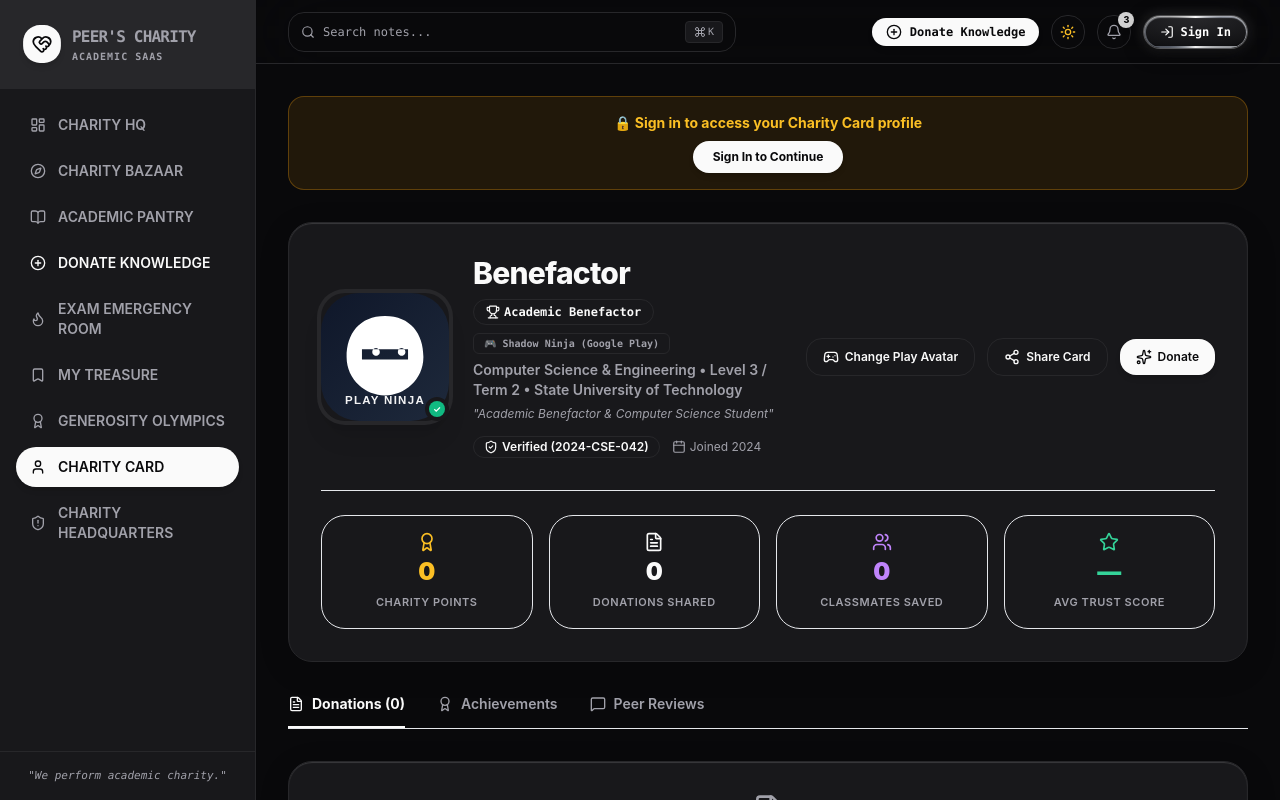
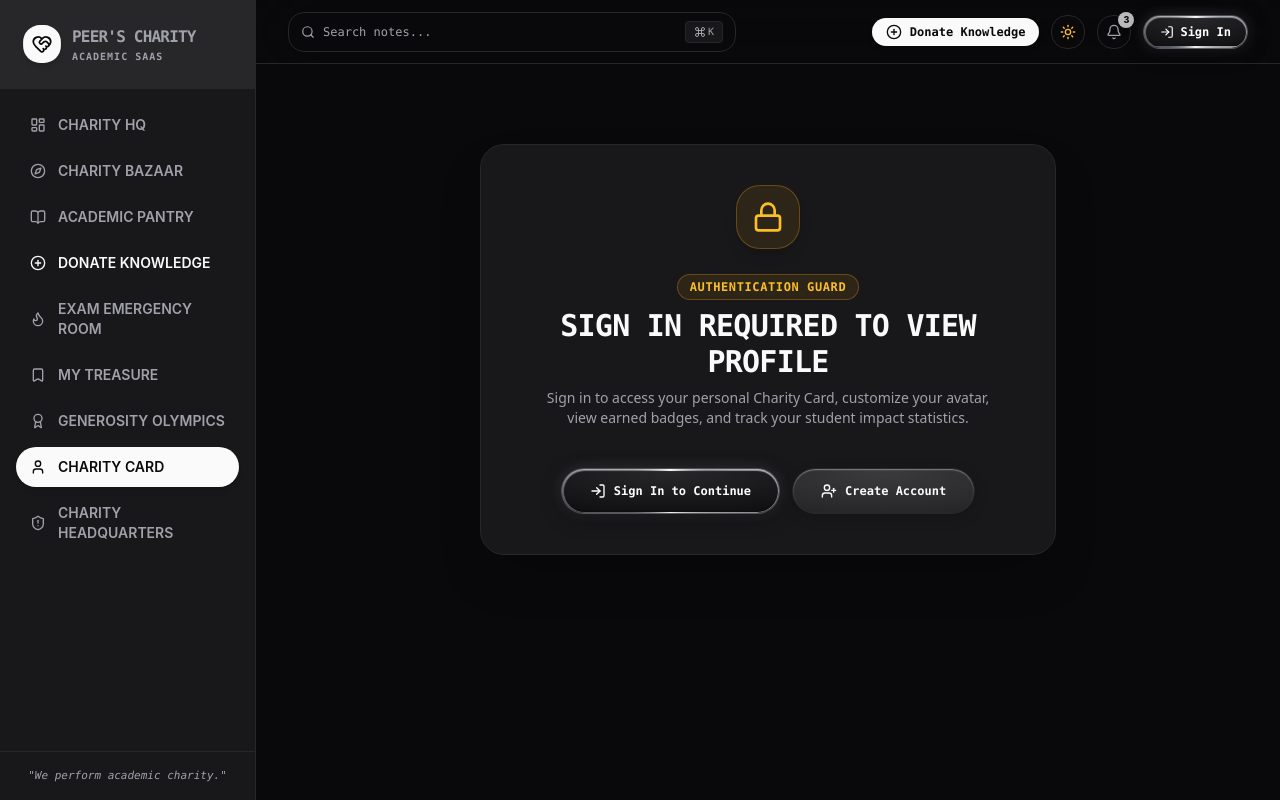
Before and after one commit to asnayem1122/Peers_Charity, a Next.js app in the folder apps/web/: page /Peers_Charity/profile in a window 1280 px wide. Shown: the top 800 px of the page. Built offline with nearby package versions, Linux system fonts and the light colour scheme.

Commit message:
Enforce strict auth guard on Donate and Profile pages so guests cannot submit donations or access profile without signing in

```diff
--- a/apps/web/app/(dashboard)/donate/page.tsx
+++ b/apps/web/app/(dashboard)/donate/page.tsx
@@ -12,6 +12,9 @@ import {
   Sparkles,
   Loader2,
   CheckCircle2,
+  Lock,
+  LogIn,
+  UserPlus,
 } from 'lucide-react';
 import { PRODUCT_TERMINOLOGY } from '@/lib/constants';
 import { useAuth } from '@/lib/auth-context';
@@ -57,18 +60,49 @@ export default function DonateKnowledgePage() {
     }, 1500);
   };
 
+  // Auth Guard: If guest (not logged in), block the form and show clean lock screen
+  if (!user) {
+    return (
+      <div className="max-w-xl mx-auto my-12 p-8 sm:p-10 rounded-3xl bg-card border border-border shadow-2xl text-center space-y-6 relative overflow-hidden font-sans">
+        <div className="w-16 h-16 rounded-2xl bg-amber-500/10 text-amber-400 border border-amber-500/30 flex items-center justify-center mx-auto shadow-lg">
+          <Lock className="w-8 h-8" />
+        </div>
+
+        <div className="space-y-2">
+          <span className="inline-flex items-center gap-1.5 px-3 py-1 rounded-full bg-amber-500/10 border border-amber-500/30 text-amber-400 text-xs font-mono font-bold uppercase tracking-wider">
+            Authentication Guard
+          </span>
+          <h1 className="text-2xl sm:text-3xl font-black font-mono uppercase tracking-tight text-foreground">
+            Sign In Required to Donate
+          </h1>
+          <p className="text-xs sm:text-sm text-muted-foreground leading-relaxed max-w-md mx-auto">
+            You must be logged in as a registered benefactor to upload study materials, run cryptographic deduplication checks, and earn +10 Charity Points.
+          </p>
+        </div>
+
+        <div className="pt-4 flex flex-col sm:flex-row gap-3 justify-center items-center">
+          <Link
+            href="/login"
+            className="liquid-metal-btn w-full sm:w-auto px-7 py-3.5 text-xs font-bold font-mono flex items-center justify-center gap-2 shadow-xl"
+          >
+            <LogIn className="w-4 h-4" />
+            <span>Sign In to Continue</span>
+          </Link>
+
+          <Link
+            href="/register"
+            className="liquid-metal-btn-secondary w-full sm:w-auto px-7 py-3.5 text-xs font-bold font-mono flex items-center justify-center gap-2 shadow-lg"
+          >
+            <UserPlus className="w-4 h-4" />
+            <span>Create Account</span>
+          </Link>
+        </div>
+      </div>
+    );
+  }
+
   return (
     <div className="max-w-3xl mx-auto space-y-8">
-      {/* Login Required Banner ONLY if user is guest/unauthenticated */}
-      {!user && (
-        <div className="p-4 rounded-xl bg-amber-500/10 border border-amber-500/30 text-center space-y-2 mb-6">
-          <p className="text-sm font-bold text-amber-400">🔒 Sign in required to upload & donate notes</p>
-          <Link href="/login" className="inline-flex items-center gap-2 px-5 py-2 rounded-xl bg-foreground text-background text-xs font-bold hover:opacity-90 transition-all shadow-md">
-            Sign In to Continue
-          </Link>
-        </div>
-      )}
-
       {/* Page Title & Tagline */}
       <div className="text-center">
         <div className="inline-flex items-center gap-2 px-3 py-1.5 rounded-full border border-border bg-card text-foreground text-xs font-mono font-semibold mb-3">
--- a/apps/web/app/(dashboard)/profile/page.tsx
+++ b/apps/web/app/(dashboard)/profile/page.tsx
@@ -22,6 +22,9 @@ import {
   Gamepad2,
   X,
   Check,
+  Lock,
+  LogIn,
+  UserPlus,
 } from 'lucide-react';
 import { useAuth } from '@/lib/auth-context';
 
@@ -217,18 +220,49 @@ export default function CharityCardProfilePage() {
     setIsEditing(false);
   };
 
+  // Auth Guard: If guest (not logged in), block profile and show clean lock screen
+  if (!user) {
+    return (
+      <div className="max-w-xl mx-auto my-12 p-8 sm:p-10 rounded-3xl bg-card border border-border shadow-2xl text-center space-y-6 relative overflow-hidden font-sans">
+        <div className="w-16 h-16 rounded-2xl bg-amber-500/10 text-amber-400 border border-amber-500/30 flex items-center justify-center mx-auto shadow-lg">
+          <Lock className="w-8 h-8" />
+        </div>
+
+        <div className="space-y-2">
+          <span className="inline-flex items-center gap-1.5 px-3 py-1 rounded-full bg-amber-500/10 border border-amber-500/30 text-amber-400 text-xs font-mono font-bold uppercase tracking-wider">
+            Authentication Guard
+          </span>
+          <h1 className="text-2xl sm:text-3xl font-black font-mono uppercase tracking-tight text-foreground">
+            Sign In Required to View Profile
+          </h1>
+          <p className="text-xs sm:text-sm text-muted-foreground leading-relaxed max-w-md mx-auto">
+            Sign in to access your personal Charity Card, customize your avatar, view earned badges, and track your student impact statistics.
+          </p>
+        </div>
+
+        <div className="pt-4 flex flex-col sm:flex-row gap-3 justify-center items-center">
+          <Link
+            href="/login"
+            className="liquid-metal-btn w-full sm:w-auto px-7 py-3.5 text-xs font-bold font-mono flex items-center justify-center gap-2 shadow-xl"
+          >
+            <LogIn className="w-4 h-4" />
+            <span>Sign In to Continue</span>
+          </Link>
+
+          <Link
+            href="/register"
+            className="liquid-metal-btn-secondary w-full sm:w-auto px-7 py-3.5 text-xs font-bold font-mono flex items-center justify-center gap-2 shadow-lg"
+          >
+            <UserPlus className="w-4 h-4" />
+            <span>Create Account</span>
+          </Link>
+        </div>
+      </div>
+    );
+  }
+
   return (
     <div className="space-y-8">
-      {/* Login Required Banner ONLY if user is guest/unauthenticated */}
-      {!user && (
-        <div className="p-4 rounded-xl bg-amber-500/10 border border-amber-500/30 text-center space-y-2">
-          <p className="text-sm font-bold text-amber-400">🔒 Sign in to access your Charity Card profile</p>
-          <Link href="/login" className="inline-flex items-center gap-2 px-5 py-2 rounded-xl bg-foreground text-background text-xs font-bold hover:opacity-90 transition-all shadow-md">
-            Sign In to Continue
-          </Link>
-        </div>
-      )}
-
       {/* Clean Profile Header Container */}
       <div className="p-6 sm:p-8 rounded-3xl glass-panel relative">
         <div className="flex flex-col md:flex-row md:items-center justify-between gap-6">
```
